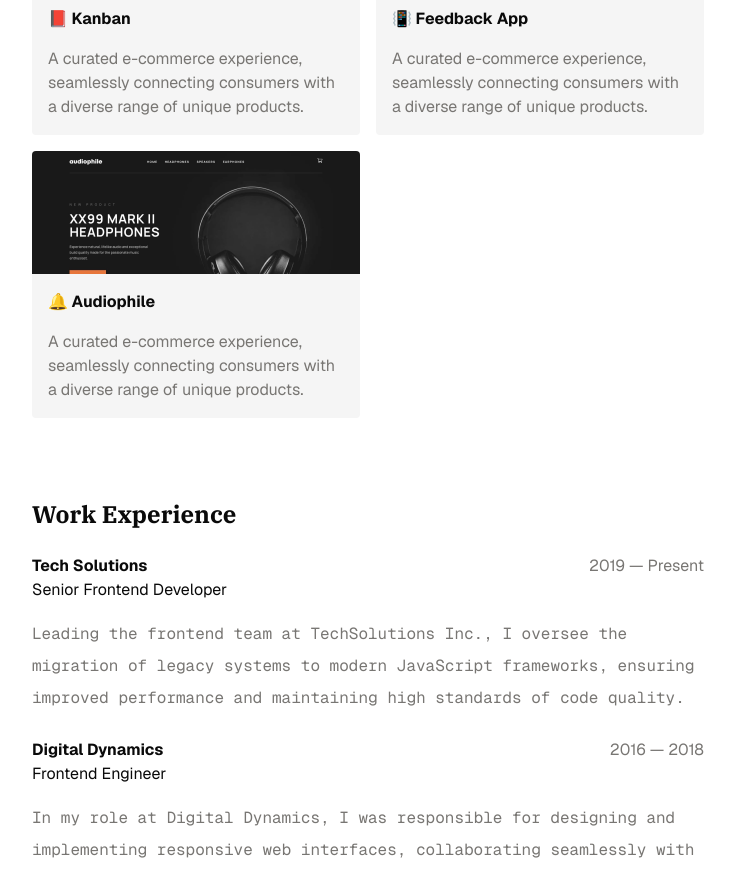
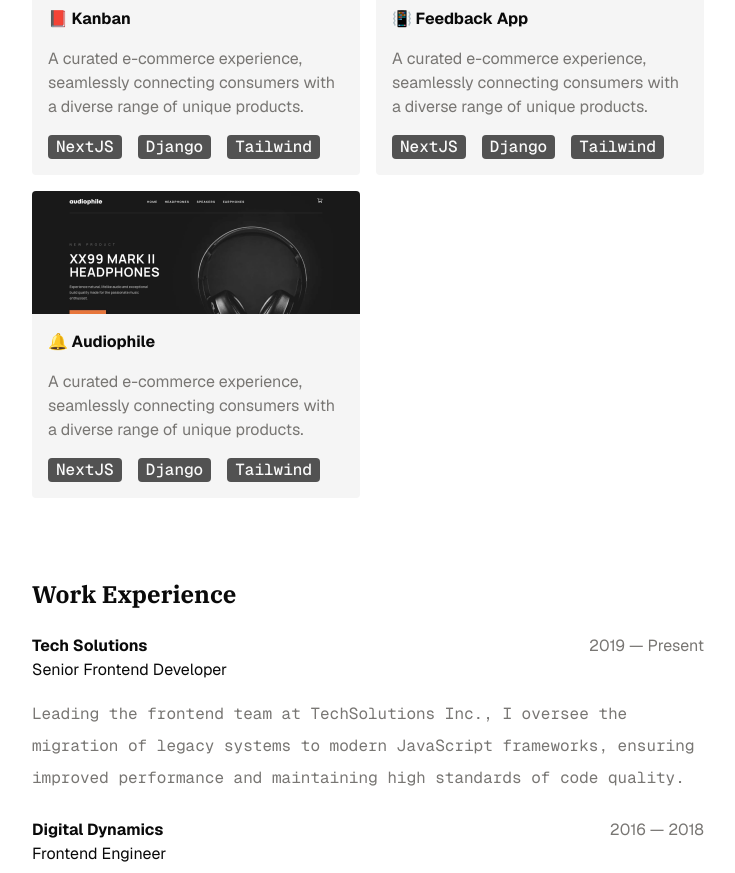
Before and after one commit to codewithbersh/notion-inspired-portfolio, a Next.js app: page / in a window 1280 px wide. Shown: the part 1360-2233 px from the top of the page, without its empty margins (272-1007 px from the left). Built offline with nearby package versions, Linux system fonts and the light colour scheme.

Commit message:
feat: add tech badge

```diff
--- a/app/_components/project.tsx
+++ b/app/_components/project.tsx
@@ -57,6 +57,16 @@ export const Project = ({ project }: ProjectProps) => {
       <div className="flex flex-col gap-4 p-4">
         <h1 className="font-bold">{project.title}</h1>
         <p className="text-muted-foreground">{project.description}</p>
+        <div className="flex flex-wrap gap-4">
+          {project.technologies?.map((tech) => (
+            <div
+              key={tech}
+              className="rounded-[4px] bg-neutral-600 px-2 py-1 font-mono font-medium leading-none text-primary-foreground dark:text-primary"
+            >
+              {tech}
+            </div>
+          ))}
+        </div>
       </div>
     </div>
   );
```
